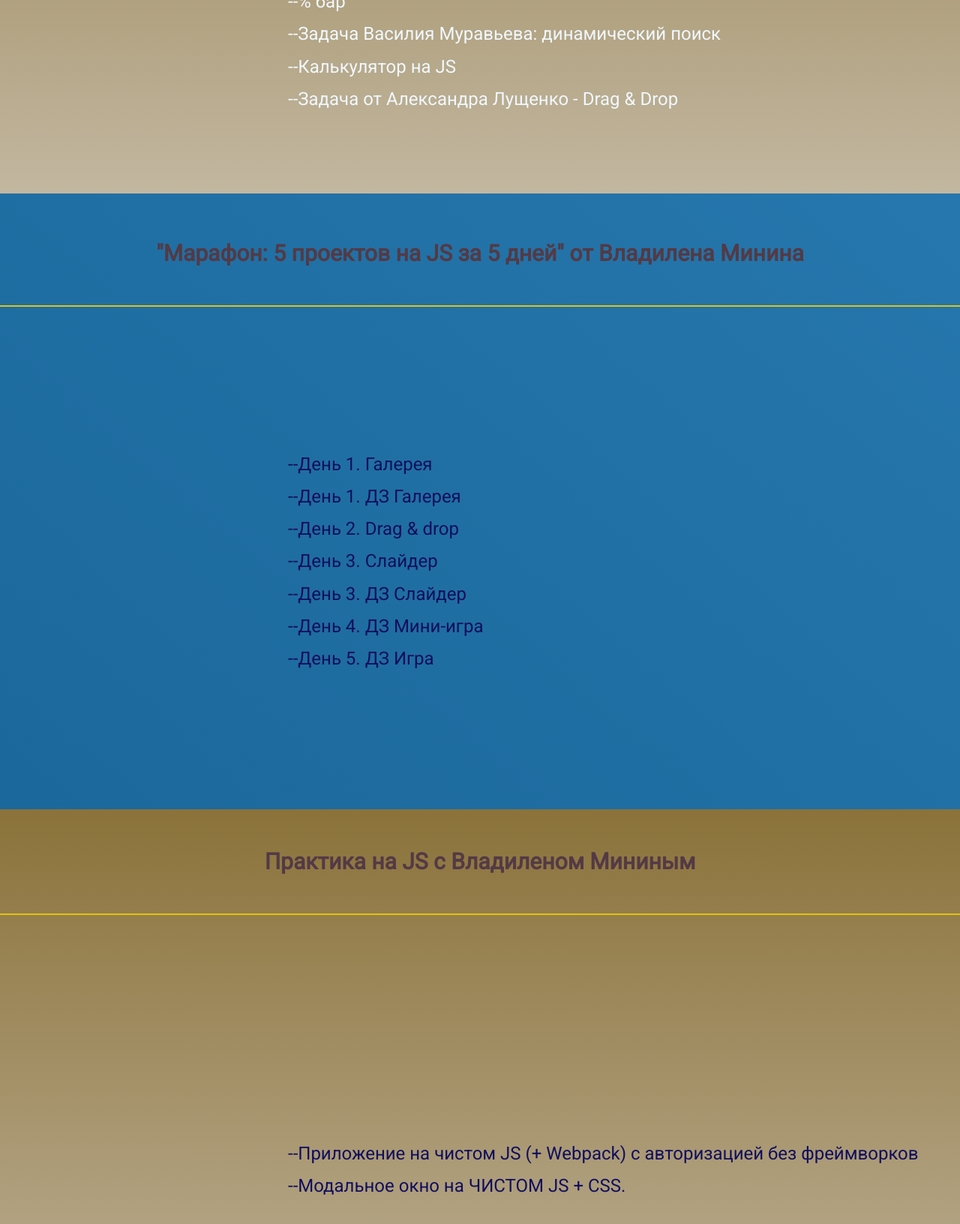
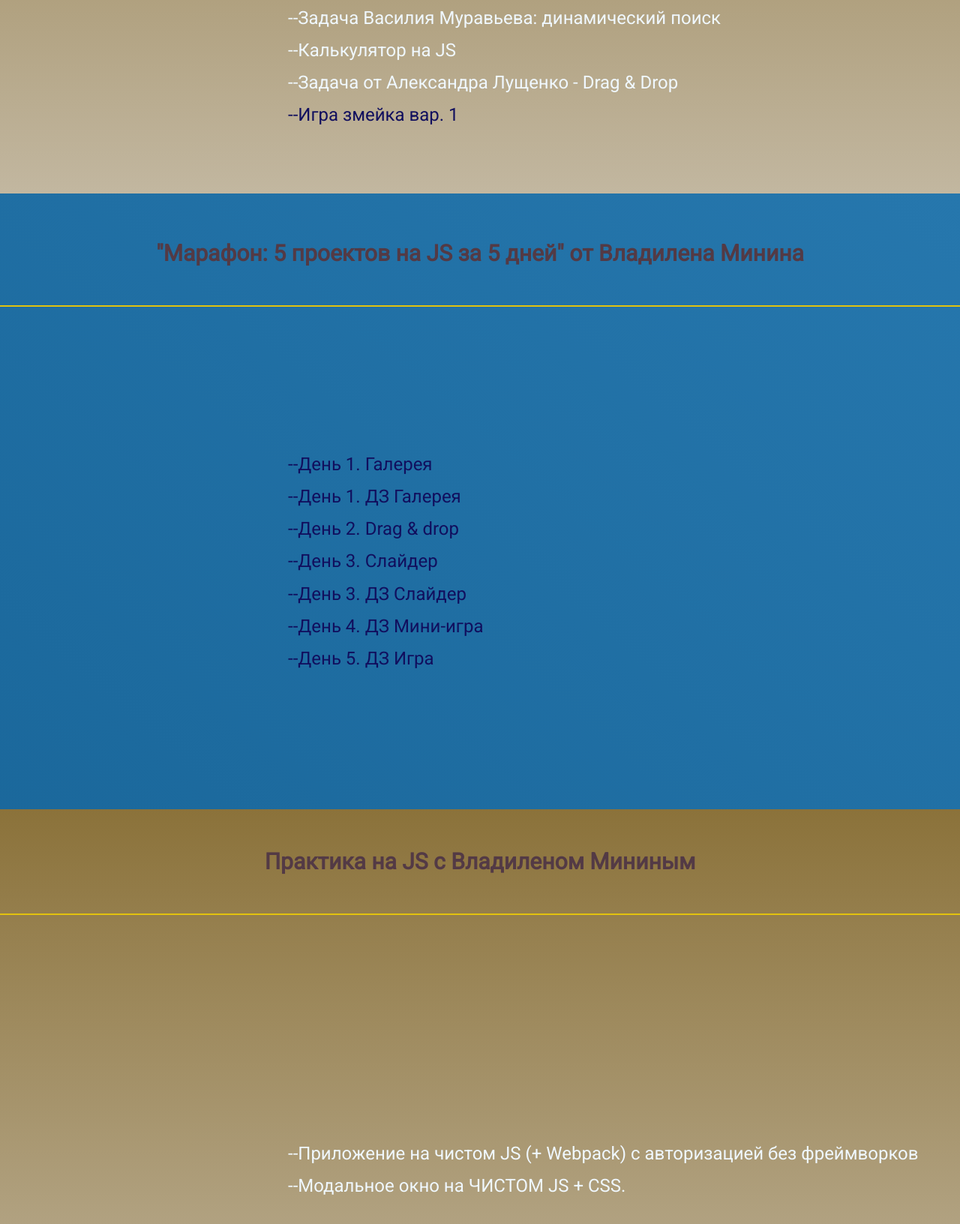
Before and after one commit to LogPt/learn-web, a website: page index.html in a window 1280 px wide. Shown: the part 4597-6229 px from the top of the page at 75% size. Drawn offline with Linux system fonts and the light colour scheme.

Commit message:
что-то исправил, фиксирую

```diff
--- a/index.html
+++ b/index.html
@@ -153,7 +153,7 @@
             <a class="main__link" href="tszh/tszh.html">ТСЖ - живой лэндинг без макета (не завершен)</a>
           </li>
           <li>
-            <a class="main__link new" href="wrike/wrike.html">Задание от Wrike - верстка страницы по макету (SVG)</a>
+            <a class="main__link" href="wrike/wrike.html">Задание от Wrike - верстка страницы по макету (SVG)</a>
           </li>
         </ul>
       </div>
@@ -175,6 +175,7 @@
               поиск</a> </li>
           <li><a class="main__link" href="calculator/calculator.html">Калькулятор на JS</a></li>
           <li><a class="main__link" href="drag-drop/drag-drop.html">Задача от Александра Лущенко - Drag & Drop</a>
+          <li><a class="main__link new" href="snake-game/snake-game.html">Игра змейка вар. 1</a></li>
           </li>
         </ul>
       </div>
@@ -208,10 +209,10 @@
         Владиленом Мининым</h2>
       <div class="container">
         <ul class="main__list">
-          <li><a class="main__link new" href="https://podcast--app-8c1d0.firebaseapp.com/">Приложение на чистом JS (+
+          <li><a class="main__link" href="https://podcast--app-8c1d0.firebaseapp.com/">Приложение на чистом JS (+
               Webpack) с авторизацией без фреймворков</a>
           </li>
-          <li><a class="main__link new" href="./js-modal/modal.html">Модальное окно на ЧИСТОМ JS +
+          <li><a class="main__link" href="./js-modal/modal.html">Модальное окно на ЧИСТОМ JS +
               CSS.</a>
           </li>
         </ul>
```
